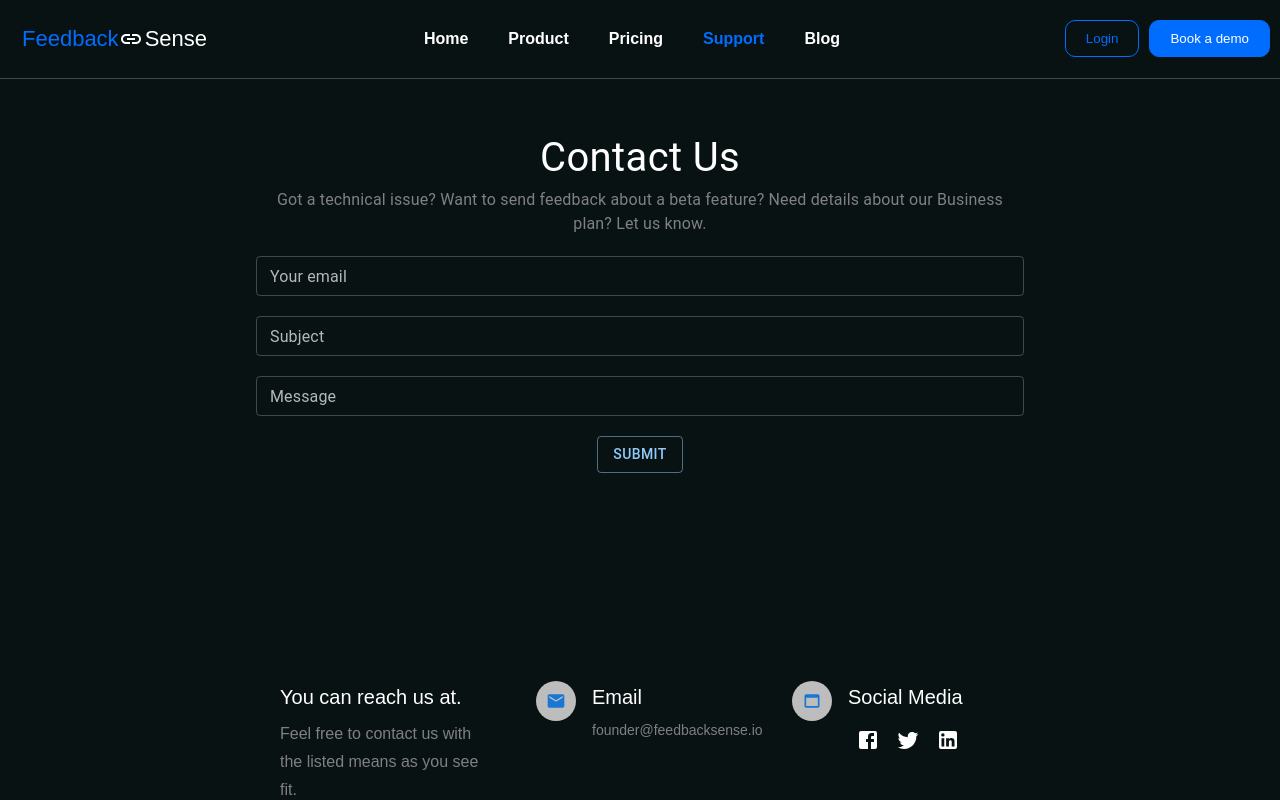
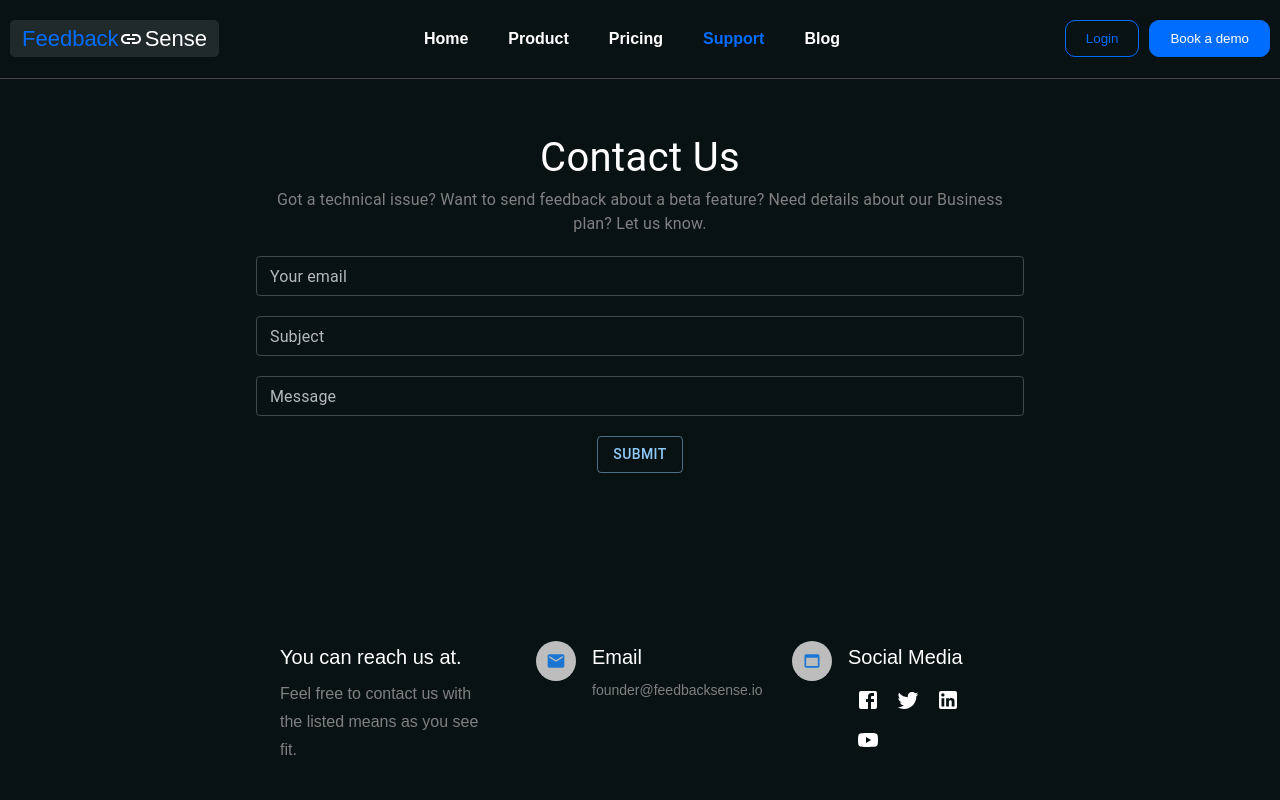
Before and after one commit to asamadk/FeedbackSense-Website, a React (Create React App) app: page /support in a window 1280 px wide. Shown: the top 800 px of the page. Built offline with nearby package versions, Linux system fonts and the light colour scheme; a web font is replaced by a local one.

Commit message:
footer & logo changes

```diff
--- a/src/Components/Footer.tsx
+++ b/src/Components/Footer.tsx
@@ -1,45 +1,11 @@
-// import { Box, Divider, Typography } from '@mui/material'
-// import React from 'react'
-// import Logo from './Logo'
-// import FavoriteIcon from '@mui/icons-material/Favorite';
-// import CopyrightIcon from '@mui/icons-material/Copyright';
-
-// function Footer() {
-//     return (
-//         <>
-//             <Box padding={'20px'} margin={'20px'} >
-//                 <Box display={'flex'} justifyContent={'space-between'}  >
-//                     <Logo />
-//                     <Box sx={{ cursor: 'pointer' }} display={'flex'} >
-//                         <Typography color={'#808080'} marginRight={'20px'} >About</Typography>
-//                         <Typography color={'#808080'} marginRight={'20px'}>Privacy policy</Typography>
-//                         <Typography color={'#808080'} marginRight={'20px'}>Contact Us</Typography>
-//                         <Typography color={'#808080'} marginRight={'20px'}>Licensing</Typography>
-//                     </Box>
-//                 </Box>
-//                 <Divider sx={{ backgroundColor: '#808080', marginTop: '20px', marginBottom: '20px' }} />
-//                 <Box display={'flex'} justifyContent={'space-between'}  >
-//                     <Typography color={'#808080'} >Terms & Condition</Typography>
-//                     <Typography
-//                         color={'#808080'} >
-//                             With <FavoriteIcon sx={{position : 'relative',top : '5px'}} /> from India
-//                     </Typography>
-//                     <Typography
-//                         color={'#808080'} >
-//                             <CopyrightIcon sx={{position : 'relative',top : '6px'}} /> FeedbackSense
-//                     </Typography>
-//                 </Box>
-//             </Box>
-//         </>
-//     )
-// }
-
-// export default Footer
 import FavoriteIcon from '@mui/icons-material/Favorite';
-import { Box, Container, Link, Typography, useMediaQuery } from '@mui/material';
+import { Avatar, Box, Container, Grid, Link, Typography, useMediaQuery } from '@mui/material';
 import React from 'react';
 import Logo from './Logo';
 import { useNavigate } from 'react-router';
+import SocialComponent from './SocialComponent';
+import EmailIcon from '@mui/icons-material/Email';
+import WebAssetIcon from '@mui/icons-material/WebAsset';
 
 export default function Footer(props: any) {
     const navigate = useNavigate();
@@ -52,6 +18,11 @@ export default function Footer(props: any) {
         'link2': 'Privacy Policy',
         'link3': 'Licensing',
         'link4': 'Contact',
+        'header': 'You can reach us at.',
+        'description': 'Feel free to contact us with the listed means as you see fit.',
+        'contact2': 'Email',
+        'contact2-desc': 'founder@feedbacksense.io',
+        'contact3': 'Social Media',
         ...props.content
     };
 
@@ -64,10 +35,48 @@ export default function Footer(props: any) {
     }
 
     return (
-        <footer>
+        <footer >
+            <Container maxWidth="lg" sx={{ textAlign: 'start', width: '60%', margin: 'auto' }} >
+                <Box py={5}>
+                    <Grid container spacing={6}>
+                        <Grid item xs={12} md={4} >
+                            <Typography variant="h6" component="h2" gutterBottom={true}>{content['header']}</Typography>
+                            <Typography variant="subtitle1" color="#808080" paragraph={true}>{content['description']}</Typography>
+                        </Grid>
+                        <Grid item xs={12} sm={6} md={4}>
+                            <div >
+                                <Box display="flex">
+                                    <div>
+                                        <Avatar >
+                                            <EmailIcon color="primary" fontSize="small" />
+                                        </Avatar>
+                                    </div>
+                                    <Box ml={2}>
+                                        <Typography variant="h6" gutterBottom={true}>{content['contact2']}</Typography>
+                                        <Typography variant="body2" color="#808080">{content['contact2-desc']}</Typography>
+                                    </Box>
+                                </Box>
+                            </div>
+                        </Grid>
+                        <Grid item xs={12} sm={6} md={4}>
+                            <Box display="flex" mb={3}>
+                                <div>
+                                    <Avatar >
+                                        <WebAssetIcon color="primary" fontSize="small" />
+                                    </Avatar>
+                                </div>
+                                <Box ml={2}>
+                                    <Typography variant="h6" gutterBottom={true}>{content['contact3']}</Typography>
+                                    <SocialComponent />
+                                </Box>
+                            </Box>
+                        </Grid>
+                    </Grid>
+                </Box>
+            </Container>
             <Container sx={{ color: '#808080' }} maxWidth="lg">
                 <Box py={6} display={isSmallScreen === false ? 'flex' : 'block'} flexWrap="wrap" alignItems="center" justifyContent={'space-between'}>
-                    <Box width={'200px'}  margin={isSmallScreen === true ? 'auto' : '0'}>
+                    <Box width={'200px'} margin={isSmallScreen === true ? 'auto' : '0'}>
                         <Logo />
                     </Box>
                     <Box component="nav">
@@ -84,6 +93,7 @@ export default function Footer(props: any) {
                 color={'#808080'} >
                 With <FavoriteIcon sx={{ position: 'relative', top: '5px' }} /> from India
             </Typography>
+            {/* <SocialComponent/> */}
         </footer>
     );
 }
--- a/src/Components/Logo.tsx
+++ b/src/Components/Logo.tsx
@@ -3,10 +3,10 @@ import React from 'react'
 import InsertLinkIcon from '@mui/icons-material/InsertLink';
 
 const mainContainerCss = {
-    // backgroundColor : '#323533',
+    backgroundColor : '#212a2b',
     width : 'fit-content',
     display : 'flex',
-    borderRadius : '10px',
+    borderRadius : '5px',
     padding : '5px 12px'
 }
 
--- /dev/null
+++ b/src/Components/SocialComponent.tsx
@@ -0,0 +1,27 @@
+import { IconButton } from '@mui/material'
+import FacebookIcon from '@mui/icons-material/Facebook';
+import TwitterIcon from '@mui/icons-material/Twitter';
+import LinkedInIcon from '@mui/icons-material/LinkedIn';
+import YouTubeIcon from '@mui/icons-material/YouTube';
+import React from 'react'
+
+function SocialComponent() {
+    return (
+        <>
+            <IconButton target='__blank' href="https://www.facebook.com/profile.php?id=100093644569497" color="inherit">
+                <FacebookIcon />
+            </IconButton>
+            <IconButton target='__blank' href="https://twitter.com/Feedback_Sense" color="inherit">
+                <TwitterIcon />
+            </IconButton>
+            <IconButton target='__blank' href="https://www.linkedin.com/company/feedbacksense/" color="inherit">
+                <LinkedInIcon />
+            </IconButton>
+            <IconButton target='__blank' href="https://www.youtube.com/channel/UCA4cg77mSWT0u1tUS0Y_oCg" color="inherit">
+                <YouTubeIcon />
+            </IconButton>
+        </>
+    )
+}
+
+export default SocialComponent
--- a/src/Layouts/Support.tsx
+++ b/src/Layouts/Support.tsx
@@ -1,12 +1,7 @@
 import React, { useState } from 'react';
-import EmailIcon from '@mui/icons-material/Email';
-import WebAssetIcon from '@mui/icons-material/WebAsset';
-import FacebookIcon from '@mui/icons-material/Facebook';
-import TwitterIcon from '@mui/icons-material/Twitter';
-import LinkedInIcon from '@mui/icons-material/LinkedIn';
-import emailjs, { EmailJSResponseStatus } from 'emailjs-com';
+import emailjs from 'emailjs-com';
 import LoadingButton from '@mui/lab/LoadingButton';
-import { Alert, Avatar, Box, Container, Grid, IconButton, Snackbar, TextField, ThemeProvider, Typography, createTheme, makeStyles } from '@mui/material';
+import { Alert, Box, Snackbar, TextField, ThemeProvider, Typography, createTheme, makeStyles } from '@mui/material';
 
 export default function Support(props: any) {
 
@@ -101,53 +96,6 @@ export default function Support(props: any) {
             </Box>
           </Box>
         </ThemeProvider>
-
-        <Container maxWidth="lg" sx={{ textAlign: 'start', width: '60%', margin: 'auto' }} >
-          <Box py={10}>
-            <Grid container spacing={6}>
-              <Grid item xs={12} md={4} >
-                <Typography variant="h6" component="h2" gutterBottom={true}>{content['header']}</Typography>
-                <Typography variant="subtitle1" color="#808080" paragraph={true}>{content['description']}</Typography>
-              </Grid>
-              <Grid item xs={12} sm={6} md={4}>
-                <div >
-                  <Box display="flex">
-                    <div>
-                      <Avatar >
-                        <EmailIcon color="primary" fontSize="small" />
-                      </Avatar>
-                    </div>
-                    <Box ml={2}>
-                      <Typography variant="h6" gutterBottom={true}>{content['contact2']}</Typography>
-                      <Typography variant="body2" color="#808080">{content['contact2-desc']}</Typography>
-                    </Box>
-                  </Box>
-                </div>
-              </Grid>
-              <Grid item xs={12} sm={6} md={4}>
-                <Box display="flex" mb={3}>
-                  <div>
-                    <Avatar >
-                      <WebAssetIcon color="primary" fontSize="small" />
-                    </Avatar>
-                  </div>
-                  <Box ml={2}>
-                    <Typography variant="h6" gutterBottom={true}>{content['contact3']}</Typography>
-                    <IconButton href="https://www.facebook.com/profile.php?id=100093644569497" color="inherit">
-                      <FacebookIcon />
-                    </IconButton>
-                    <IconButton href="https://twitter.com/Feedback_Sense" color="inherit">
-                      <TwitterIcon />
-                    </IconButton>
-                    <IconButton href="#" color="inherit">
-                      <LinkedInIcon />
-                    </IconButton>
-                  </Box>
-                </Box>
-              </Grid>
-            </Grid>
-          </Box>
-        </Container>
       </section>
     </>
   );
```
